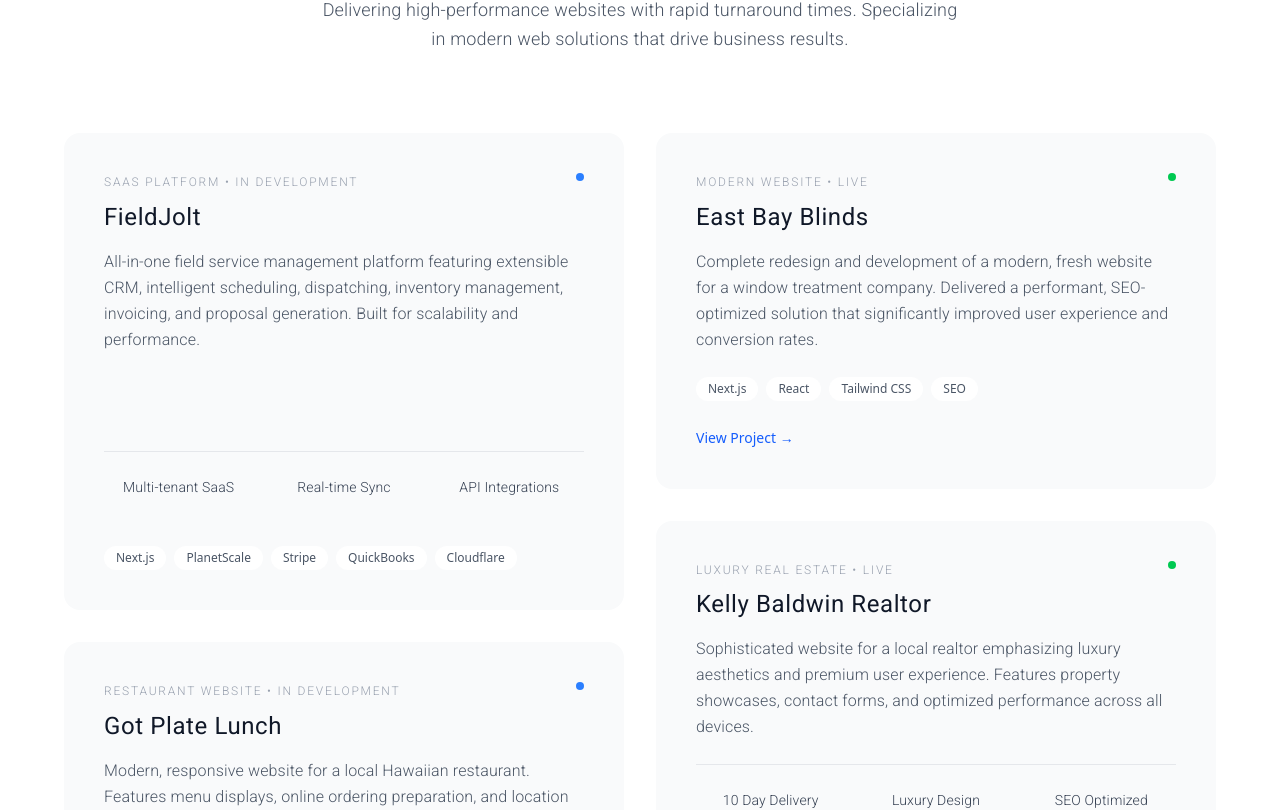
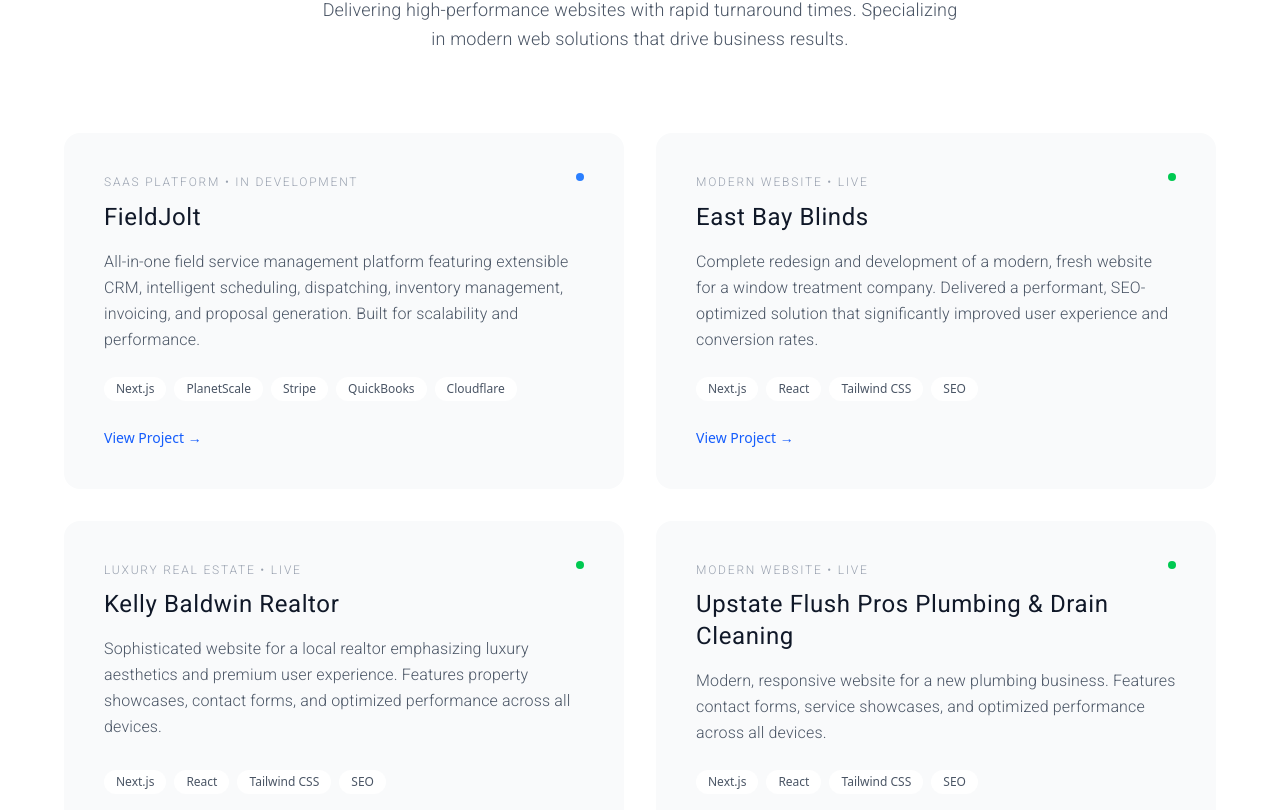
Before and after one commit to morganstovold/morgannstovold.com, a Next.js app: page / in a window 1280 px wide. Shown: the part 2879-3689 px from the top of the page. Built offline with nearby package versions, Linux system fonts and the light colour scheme; a web font is replaced by a local one.

Commit message:
chore: updated projects

```diff
--- a/app/components/Projects.tsx
+++ b/app/components/Projects.tsx
@@ -1,20 +1,25 @@
+enum ProjectStatus {
+  InDevelopment = "In Development",
+  Live = "Live",
+}
+
 export default function Projects() {
   const projects = [
     {
       title: "FieldJolt",
       category: "SAAS PLATFORM",
-      status: "In Development",
+      status: ProjectStatus.InDevelopment,
       description:
         "All-in-one field service management platform featuring extensible CRM, intelligent scheduling, dispatching, inventory management, invoicing, and proposal generation. Built for scalability and performance.",
       tags: ["Next.js", "PlanetScale", "Stripe", "QuickBooks", "Cloudflare"],
       metrics: ["Multi-tenant SaaS", "Real-time Sync", "API Integrations"],
-      link: "#",
-      featured: true,
+      link: "https://fieldjolt.com/",
+      featured: false,
     },
     {
       title: "East Bay Blinds",
       category: "MODERN WEBSITE",
-      status: "Live",
+      status: ProjectStatus.Live,
       description:
         "Complete redesign and development of a modern, fresh website for a window treatment company. Delivered a performant, SEO-optimized solution that significantly improved user experience and conversion rates.",
       tags: ["Next.js", "React", "Tailwind CSS", "SEO"],
@@ -25,21 +30,32 @@
     {
       title: "Kelly Baldwin Realtor",
       category: "LUXURY REAL ESTATE",
-      status: "Live",
+      status: ProjectStatus.Live,
       description:
         "Sophisticated website for a local realtor emphasizing luxury aesthetics and premium user experience. Features property showcases, contact forms, and optimized performance across all devices.",
-      tags: ["Next.js", "Tailwind CSS", "Responsive Design"],
+      tags: ["Next.js", "React", "Tailwind CSS", "SEO"],
       metrics: ["10 Day Delivery", "Luxury Design", "SEO Optimized"],
       link: "https://kellybaldwin-realtor.vercel.app/",
-      featured: true,
+      featured: false,
+    },
+    {
+      title: "Upstate Flush Pros Plumbing & Drain Cleaning",
+      category: "MODERN WEBSITE",
+      status: ProjectStatus.Live,
+      description:
+        "Modern, responsive website for a new plumbing business. Features contact forms, service showcases, and optimized performance across all devices.",
+      tags: ["Next.js", "React", "Tailwind CSS", "SEO"],
+      metrics: ["3 Day Delivery", "100% PageSpeed", "Mobile First"],
+      link: "https://upstate-flush-pros-website.vercel.app/",
+      featured: false,
     },
     {
       title: "Got Plate Lunch",
       category: "RESTAURANT WEBSITE",
-      status: "In Development",
+      status: ProjectStatus.InDevelopment,
       description:
         "Modern, responsive website for a local Hawaiian restaurant. Features menu displays, online ordering preparation, and location information with a focus on mobile user experience.",
-      tags: ["Next.js", "Tailwind CSS", "Mobile First"],
+      tags: ["Next.js", "React", "Tailwind CSS", "Mobile First"],
       link: "https://gotplatelunch.vercel.app/",
       featured: false,
     },
@@ -74,17 +90,17 @@
                 <div className="flex justify-between items-start mb-2">
                   <p className="text-[10px] sm:text-xs tracking-[0.15em] text-gray-400">
                     {project.category} •{" "}
-                    {project.status === "In Development"
+                    {project.status === ProjectStatus.InDevelopment
                       ? "IN DEVELOPMENT"
-                      : project.status === "Live"
+                      : project.status === ProjectStatus.Live
                         ? "LIVE"
                         : project.status}
                   </p>
                   <span
                     className={`w-2 h-2 rounded-full flex-shrink-0 ${
-                      project.status === "Live"
+                      project.status === ProjectStatus.Live
                         ? "bg-green-500"
-                        : project.status === "In Development"
+                        : project.status === ProjectStatus.InDevelopment
                           ? "bg-blue-500"
                           : "bg-yellow-500"
                     }`}
```
